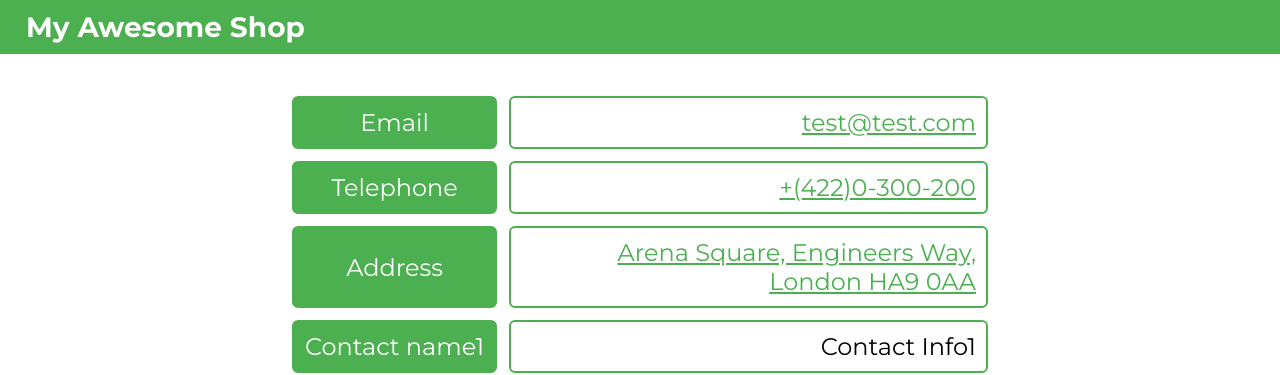
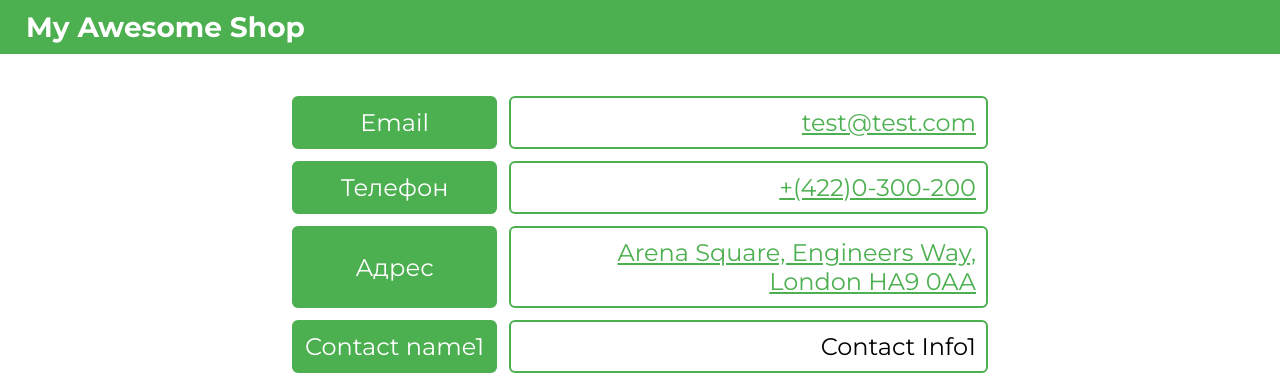
Before and after one commit to v-excelsior/e-commerce-storefront, a React (Create React App) app: page /contacts in a window 1280 px wide. Shown: the top 375 px of the page. Built offline with nearby package versions, Linux system fonts and the light colour scheme.

Commit message:
refactoring contacts i18n

```diff
--- a/src/i18n/dictionaries/eng.json
+++ b/src/i18n/dictionaries/eng.json
@@ -1,3 +1,5 @@
 {
-  "greeting": "Hello!"
+  "copyMsg": "Copied :)",
+  "address": "Address",
+  "telephone": "Telephone"
 }
--- a/src/i18n/dictionaries/rus.json
+++ b/src/i18n/dictionaries/rus.json
@@ -1,3 +1,5 @@
 {
-  "greeting": "Привет!"
+  "copyMsg": "Скопировано :)",
+  "address": "Адрес",
+  "telephone": "Телефон"
 }
--- a/src/views/Contacts/index.js
+++ b/src/views/Contacts/index.js
@@ -5,7 +5,7 @@ import { Link } from 'components/UI'
 import { onlyNumbers, bubbleMessage, copyToClipboard } from 'helpers'
 
 import CONFIG from 'config'
-import dictionary from 'i18n'
+import d from 'i18n'
 
 const Contacts = () => {
   const { otherContacts, address, telephone, email } = CONFIG.contacts
@@ -15,7 +15,7 @@ const Contacts = () => {
 
   const copyNumber = () => {
     copyToClipboard(onlyNumbers(telephone))
-    bubbleMessage(dictionary.greeting)
+    bubbleMessage(d.copyMsg)
   }
 
   return (
@@ -30,12 +30,11 @@ const Contacts = () => {
         ) }
 
         { telephone && (
-          //TODO: trim telephone
           <tr
             onClick={ () => copyNumber() }
             className="contact"
           >
-            <td className={ ct }>Telephone</td>
+            <td className={ ct }>{d.telephone}</td>
             <td className={ cd + 'contact-data__telephone link' }>
               { telephone }
             </td>
@@ -44,7 +43,7 @@ const Contacts = () => {
 
         { address && (
           <tr className="contact">
-            <td className={ ct }>Address</td>
+            <td className={ ct }>{d.address}</td>
             <td className={ cd }>
               {/*  why link not opened with address?*/ }
               <Link href={ 'https://google.com/maps/search/' + address.replace(/\s/g, '+') }>
```
